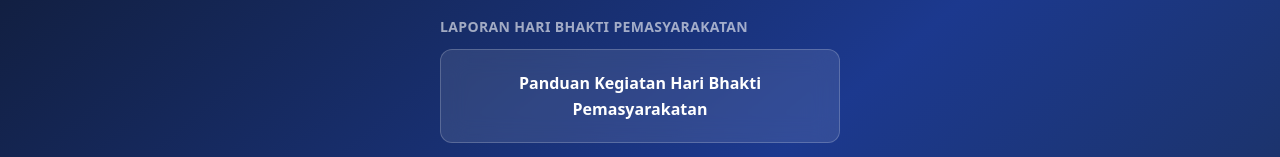
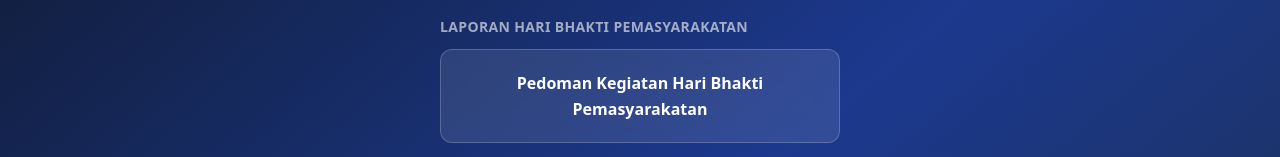
Before and after one commit to mazufik/pelaporanditpamintel, a Next.js app: page /bhaktipas in a window 1280 px wide. Shown: the part 265-422 px from the top of the page. Built offline with nearby package versions, Linux system fonts and the light colour scheme.

Commit message:
update link hari bhakti pemasyarakatan

```diff
--- a/package.json
+++ b/package.json
@@ -14,7 +14,7 @@
     "next": "16.1.2",
     "react": "19.2.3",
     "react-dom": "19.2.3",
-    "vercel": "^50.25.1"
+    "vercel": "^50.25.6"
   },
   "devDependencies": {
     "@tailwindcss/postcss": "^4",
--- a/src/app/bhaktipas/data.ts
+++ b/src/app/bhaktipas/data.ts
@@ -17,7 +17,7 @@ export const bhaktipasMenus: Category[] = [
         category: "Laporan Hari Bhakti Pemasyarakatan",
         menus: [
             {
-                title: "Panduan Kegiatan Hari Bhakti Pemasyarakatan",
+                title: "Pedoman Kegiatan Hari Bhakti Pemasyarakatan",
                 href: "https://drive.google.com/drive/folders/1RHNvlG_9gG7lnuAuIaRuEbmWSUTHw2-1?usp=drive_link",
             },
             {
```
Also changed, not shown: 1 other file (tests, documents, lock files or other folders).
